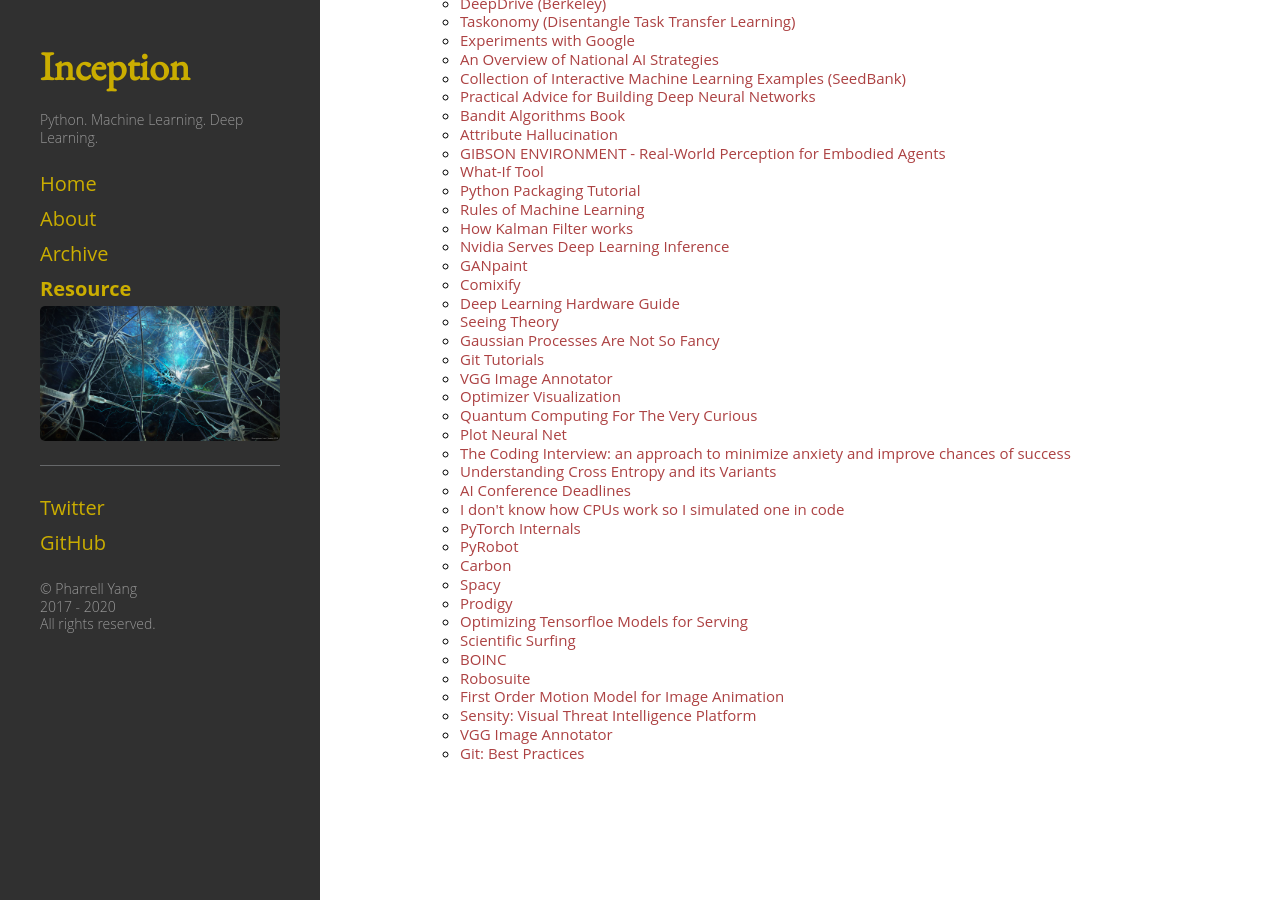
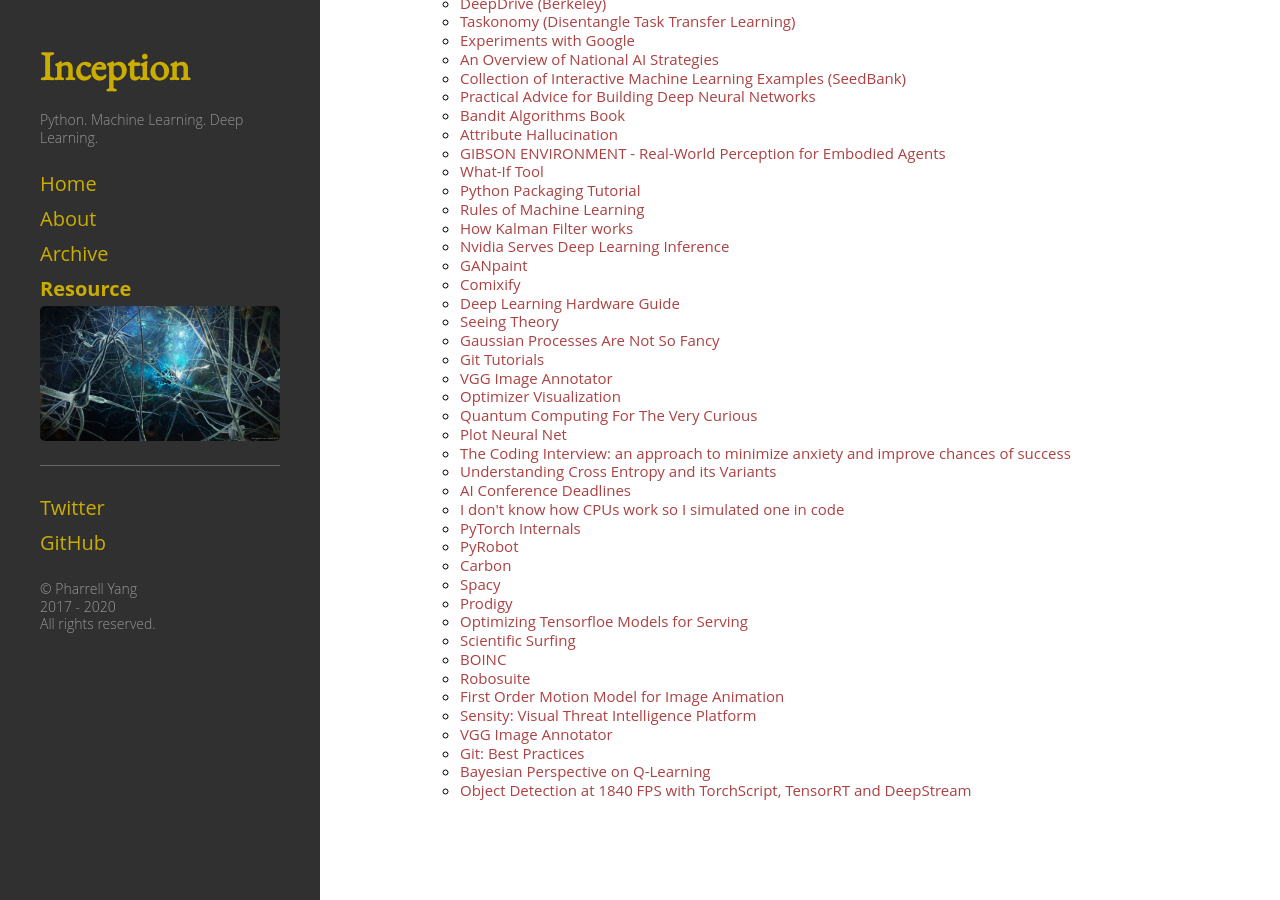
Before and after one commit to pharrellyhy/pharrellyhy.github.io.bakcup, a Jekyll site: the page built from resource.md, in a window 1280 px wide and 900 px high, scrolled down 4278 px. Built offline with Jekyll 4.4.1, drawn with Linux system fonts in a browser that asks for light colours.

Commit message:
Update resources.

```diff
--- a/_data/nav.yml
+++ b/_data/nav.yml
@@ -747,3 +747,9 @@
 
     - title: "Git: Best Practices"
       url: "https://sethrobertson.github.io/GitBestPractices/"
+
+    - title: "Bayesian Perspective on Q-Learning"
+      url: "https://brandinho.github.io/bayesian-perspective-q-learning/"
+
+    - title: "Object Detection at 1840 FPS with TorchScript, TensorRT and DeepStream"
+      url: "https://paulbridger.com/posts/video-analytics-deepstream-pipeline/"
```
